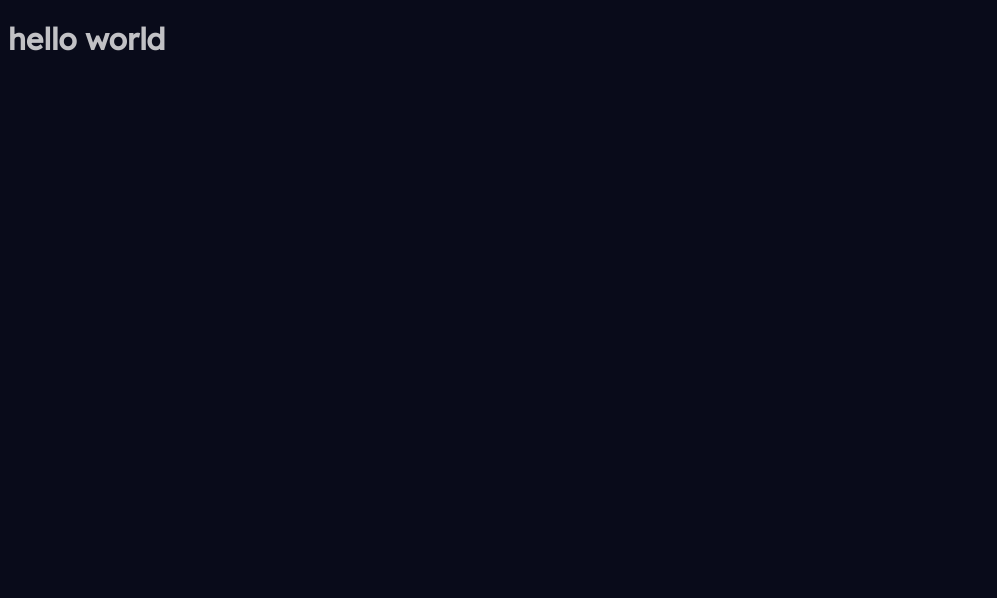
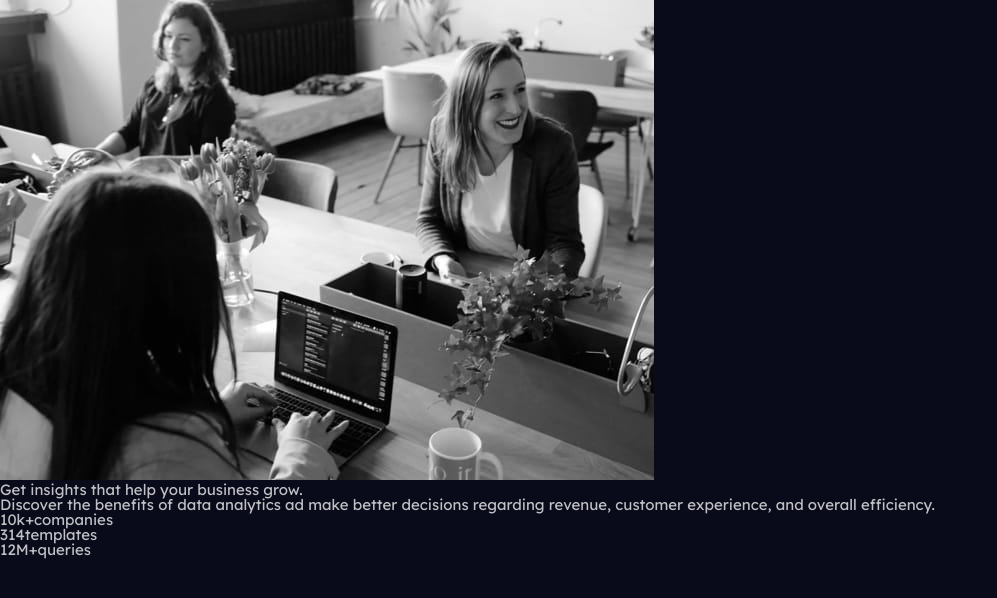
Before and after one commit to JulianaBasilio/purple-site, a website: page src/index.html in a window 1280 px wide. Shown: the whole page, without its empty margins (0-997 px from the left). Drawn offline with nearby package versions, Linux system fonts and the light colour scheme; files that its build step writes are made by us from their sources.

Commit message:
HTML structure

```diff
--- a/src/index.html
+++ b/src/index.html
@@ -3,14 +3,32 @@
     <head>
         <meta charset="UTF-8">
         <meta http-equiv="X-UA-Compatible" content="IE=edge">
-        <meta name="viewport" content="width=device-width, initial-scale=1.0">
+        <meta name="viewport" content="width=device-width">
         <title>Purple Site</title>
 
         <link rel="stylesheet" href="css/main.css">
     </head>
     <body>
-        <h1>hello world</h1>
 
+        <main>
+            <section class="img__container">
+                <img src="images/image-header-mobile.jpg" alt="Three women in an office">
+            </section>
+
+            <section class="texts__container">
+                <h1 class="title">Get <span>insights</span> that help your business grow.</h1>
+
+                <p>Discover the benefits of data analytics ad make better decisions regarding revenue, customer experience,
+                    and overall efficiency.
+                </p>
+
+                <ul>
+                    <li><span>10k+</span>companies</li>
+                    <li><span>314</span>templates</li>
+                    <li><span>12M+</span>queries</li>
+                </ul>
+            </section>
+        </main>
 
     </body>
     <script src="js/main.js"></script>
--- a/src/scss/fonts.scss
+++ b/src/scss/fonts.scss
@@ -1,4 +1,3 @@
-@import 'variables';
 @import url('https://fonts.googleapis.com/css2?family=Inter:wght@400;700&family=Lexend+Deca&display=swap');
 
 $fontfamily-title: 'Inter', sans-serif;
--- a/src/scss/main.scss
+++ b/src/scss/main.scss
@@ -1,3 +1,5 @@
+@import 'reset';
+@import 'variables';
 @import 'fonts';
 
 //pages
--- a/src/scss/page.scss
+++ b/src/scss/page.scss
@@ -1,6 +1,3 @@
-@import 'variables';
-@import 'fonts';
-
 body {
     background: $ebony;
 }
--- /dev/null
+++ b/src/scss/reset.scss
@@ -0,0 +1,48 @@
+/* http://meyerweb.com/eric/tools/css/reset/
+   v2.0 | 20110126
+   License: none (public domain)
+*/
+
+html, body, div, span, applet, object, iframe,
+h1, h2, h3, h4, h5, h6, p, blockquote, pre,
+a, abbr, acronym, address, big, cite, code,
+del, dfn, em, img, ins, kbd, q, s, samp,
+small, strike, strong, sub, sup, tt, var,
+b, u, i, center,
+dl, dt, dd, ol, ul, li,
+fieldset, form, label, legend,
+table, caption, tbody, tfoot, thead, tr, th, td,
+article, aside, canvas, details, embed,
+figure, figcaption, footer, header, hgroup,
+menu, nav, output, ruby, section, summary,
+time, mark, audio, video {
+	margin: 0;
+	padding: 0;
+	border: 0;
+	font-size: 100%;
+	font: inherit;
+	vertical-align: baseline;
+}
+/* HTML5 display-role reset for older browsers */
+article, aside, details, figcaption, figure,
+footer, header, hgroup, menu, nav, section {
+	display: block;
+}
+body {
+	line-height: 1;
+}
+ol, ul {
+	list-style: none;
+}
+blockquote, q {
+	quotes: none;
+}
+blockquote:before, blockquote:after,
+q:before, q:after {
+	content: '';
+	content: none;
+}
+table {
+	border-collapse: collapse;
+	border-spacing: 0;
+}
```
